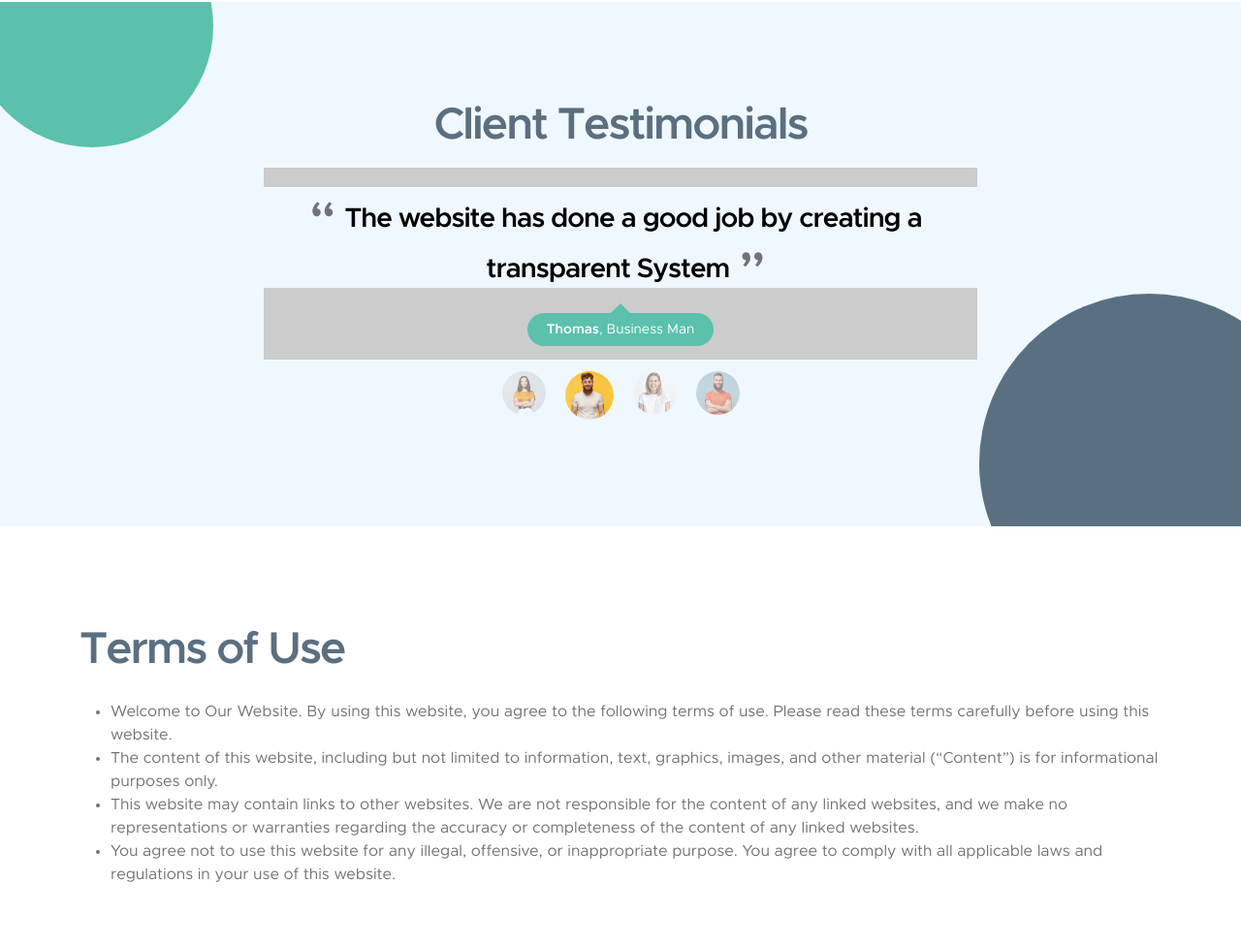
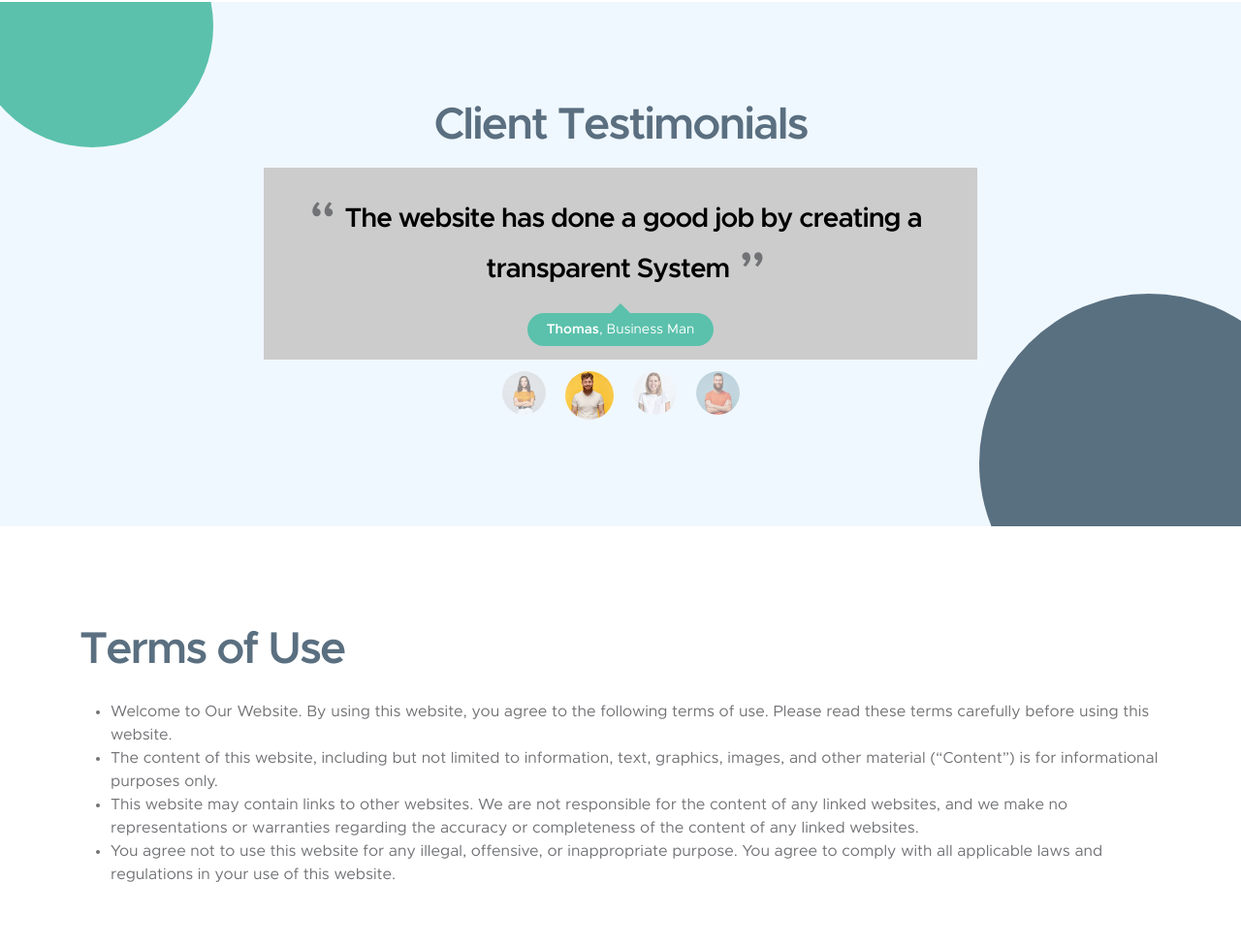
Before and after one commit to abimani1/Modification-Project, a plain HTML site: page index.html in a window 1280 px wide. Shown: the part 4081-5056 px from the top of the page at 97% size. Drawn offline with Linux system fonts and the light colour scheme.

Commit message:
Update templatemo-kind-heart-charity.css

```diff
--- a/css/templatemo-kind-heart-charity.css
+++ b/css/templatemo-kind-heart-charity.css
@@ -976,7 +976,7 @@ blockquote::before {
 }
 
 #testimonial-carousel .carousel-title {
-  background: var(--section-bg-color);
+  /* background: var(--section-bg-color); */
   line-height: normal;
   margin-bottom: 30px;
 }
@@ -1000,7 +1000,7 @@ blockquote::before {
 }
 
 #testimonial-carousel .carousel-title {
-  quotes: "“" "”" "‘" "’";
+  quotes: "“" "”" """ """;
 }
 
 #testimonial-carousel .carousel-name {
@@ -1061,7 +1061,6 @@ blockquote::before {
   height: 50px;
 }
 
-
 /*---------------------------------------
   CONTACT
 -----------------------------------------*/
```
